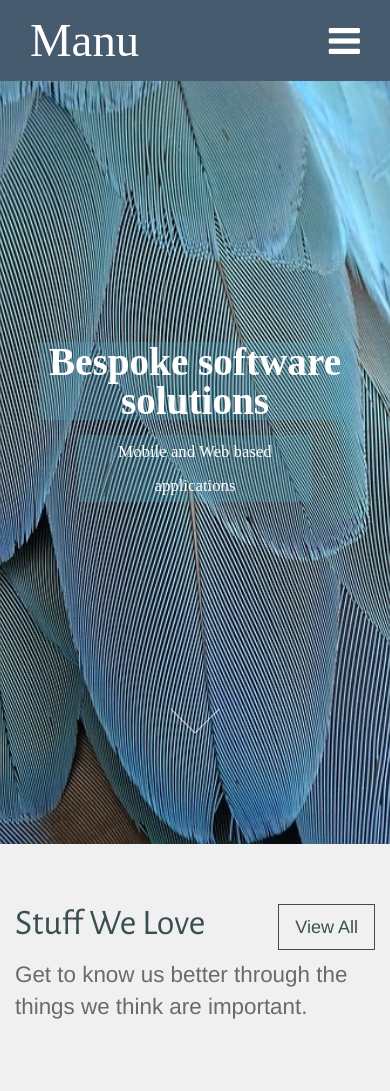
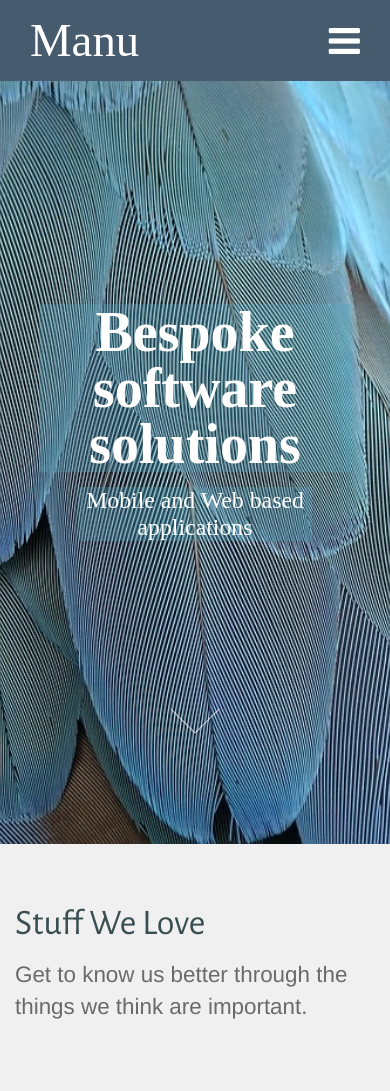
Before and after one commit to ManuInnovations/manu-website, a plain HTML site: page index.html in a window 390 px wide. Shown: the top 1091 px of the page. Drawn offline with nearby package versions, Linux system fonts and the light colour scheme; a web font is replaced by a local one.

Commit message:
adjusted homepage mobile view text

```diff
--- a/assets/css/style.css
+++ b/assets/css/style.css
@@ -452,16 +452,17 @@ a:hover #phone-btn {
 
 
 @media (max-width: 767px){
-	#header .slogan {
+	/*#header .slogan {
 		font-size: 2.8em;
-	}
+	}*/
 
 	#header .logo, #header .toggleDrawer {
 		font-size: 1.3em;
 	}
 
 	#header .secondary-slogan {
-		font-size: 1.2em;
+		font-size: 1.7em;
+		line-height: normal;
 	}
 
 	#header .bottom {
--- a/index.html
+++ b/index.html
@@ -101,7 +101,6 @@
 			<div class="content-block" id="love">
 				<div class="container">
 					<header class="block-heading clearfix">
-						<a href="#" class="btn btn-o btn-lg pull-right">View All</a>
 						<h1>Stuff We Love</h1>
 						<p>Get to know us better through the things we think are important.</p>
 					</header>
```
